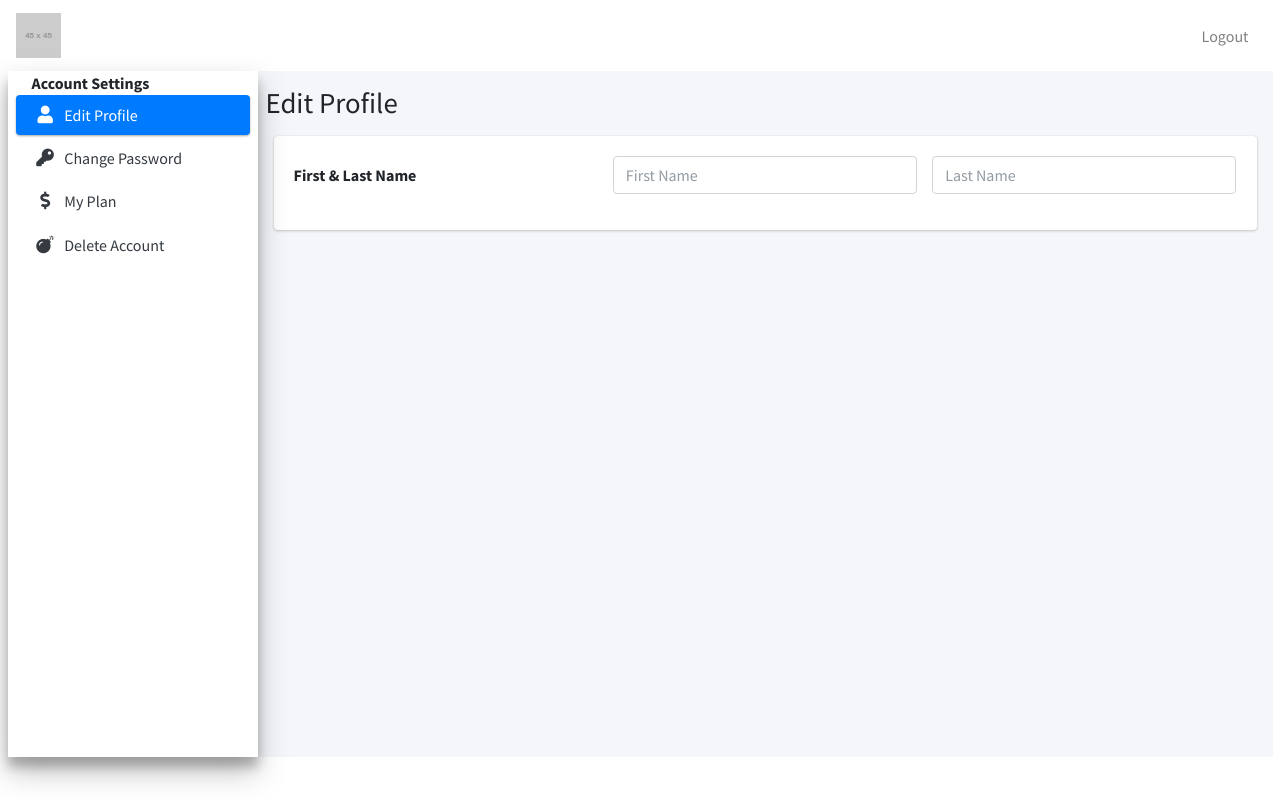
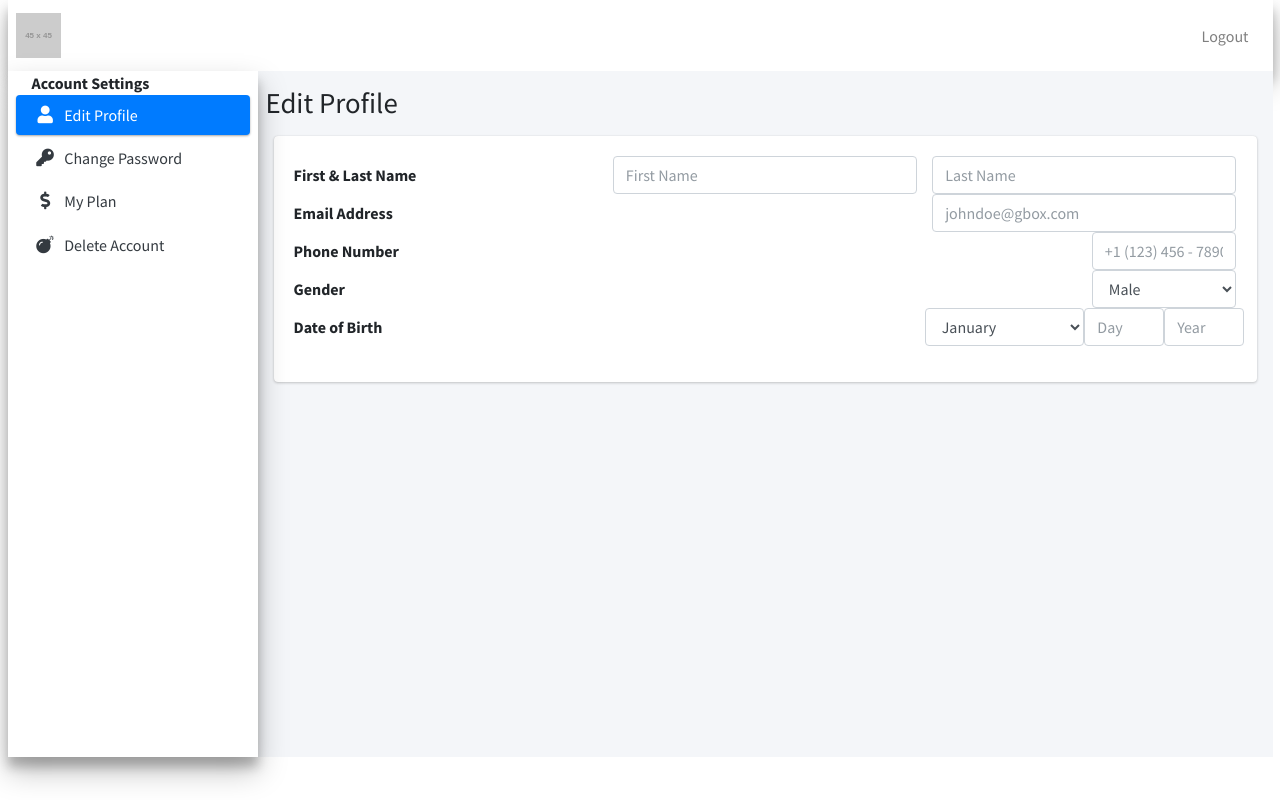
Before and after one commit to reynolj/OrganicTransformations, a PHP site: page /account_settings/edit_profile.php in a window 1280 px wide. Run offline with PHP 8.4, Linux system fonts and the light colour scheme; some libraries are stand-ins or nearby versions.

Commit message:
Finished the basic layout of the edit profile tab

```diff
--- a/pn/account_settings/edit_profile.php
+++ b/pn/account_settings/edit_profile.php
@@ -21,7 +21,7 @@
 </head>
 <body class="container-fluid" style="height: auto;">
 	<!-- Navbar -->
-	<nav class="navbar navbar-expand navbar-white navbar-light">
+	<nav class="navbar navbar-expand navbar-white navbar-light elevation-4">
 		<!-- Logo -->
 		<a class="navbar-brand" href="#">
 			<img src="https://via.placeholder.com/45x45.png?text=OT">
@@ -83,17 +83,75 @@
 			<div class="card ml-3 mr-3">
 				<div class="card-body">
 					<!-- Input Row -->
-					<div class="form-group row">
-						<div class="input-group">
-							<!-- Label -->
-							<label class="col-sm-4 col-form-label" for="first_name last_name">First & Last Name</label>
-							<!-- Input box -->
+					<div class="form-group">
+						<div class="row">
+							<div class="input-group">
+								<!-- First/Last Name Label -->
+								<label class="col-sm-4 col-form-label" for="first_name last_name">First & Last Name</label>
+								<!-- First Name Input box -->
+								<div class="col-sm-4">
+									<input class="form-control" id="first_name" placeholder="First Name"/>
+								</div>
+								<!-- Last Name Input box -->
+								<div class="col-sm-4">
+									<input class="form-control" id="last_name" placeholder="Last Name"/>
+								</div>
+							</div>
+						</div>
+
+						<div class="row">
+							<!-- Email Label -->
+							<label class="col-sm-8 col-form-label" for="email_address">Email Address</label>
+							<!-- Email Input box -->
 							<div class="col-sm-4">
-								<input class="form-control" id="first_name" placeholder="First Name"/>
+								<input class="form-control" id="email_address" placeholder="johndoe@gbox.com"/>
 							</div>
-							<div class="col-sm-4">
-								<input class="form-control" id="last_name" placeholder="Last Name"/>
+						</div>
+
+						<div class="row">
+							<!-- Phone Number Label -->
+							<label class="col-sm-10 col-form-label" for="phone_number">Phone Number</label>
+							<!-- Phone Number Input box -->
+							<div class="col-sm-2">
+								<input class="form-control" id="phone_number" placeholder="+1 (123) 456 - 7890"/>
 							</div>
+						</div>
+
+						<div class="row">
+							<!-- Gender Label-->
+							<label class="col-sm-10 col-form-label" for="gender">Gender</label>
+							<!-- Gender Input Box-->
+							<div class="col-sm-2">
+									<select class="form-control" id="gender">
+										<option>Male</option>
+										<option>Female</option>
+										<option>Other</option>
+									</select>
+							</div>
+						</div>
+
+						<div class="row">
+							<!-- Date of Birth Label-->
+							<label class="col-form-label col-sm-8" for="month day year">Date of Birth</label>
+							<!-- Date of Birth Input Box-->
+							<select class="form-control col-sm-2" id="month">
+								<option>January</option>
+								<option>February</option>
+								<option>March</option>
+								<option>April</option>
+								<option>May</option>
+								<option>June</option>
+								<option>July</option>
+								<option>August</option>
+								<option>September</option>
+								<option>November</option>
+								<option>December</option>
+							</select>
+							<input class="form-control col-sm-1" id="day" placeholder="Day">
+							<input class="form-control col-sm-1" id="year" placeholder="Year">
+						</div>
+
+							<!-- Save Changes -->
 						</div>
 					</div>
 				</div>
```
